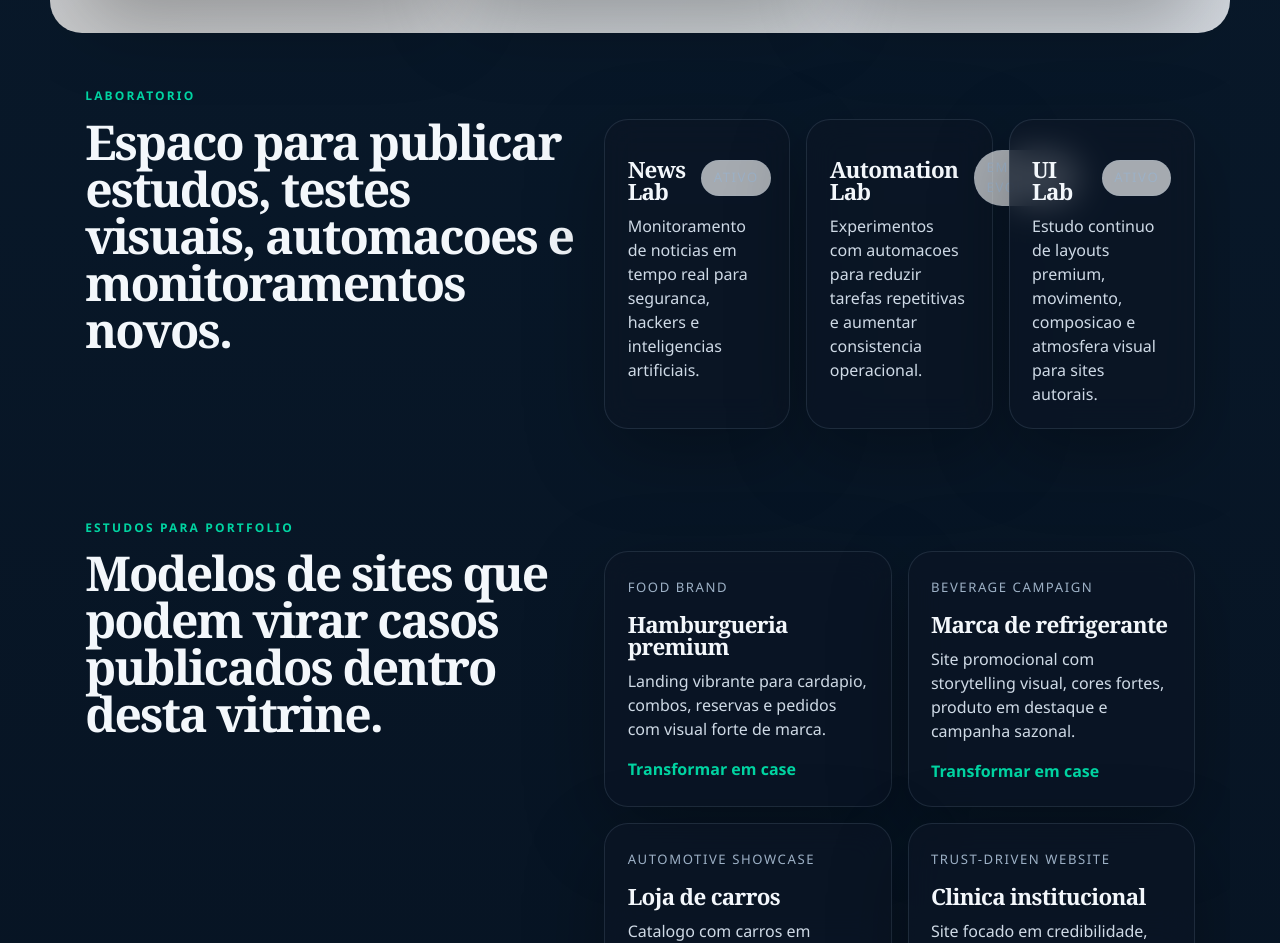
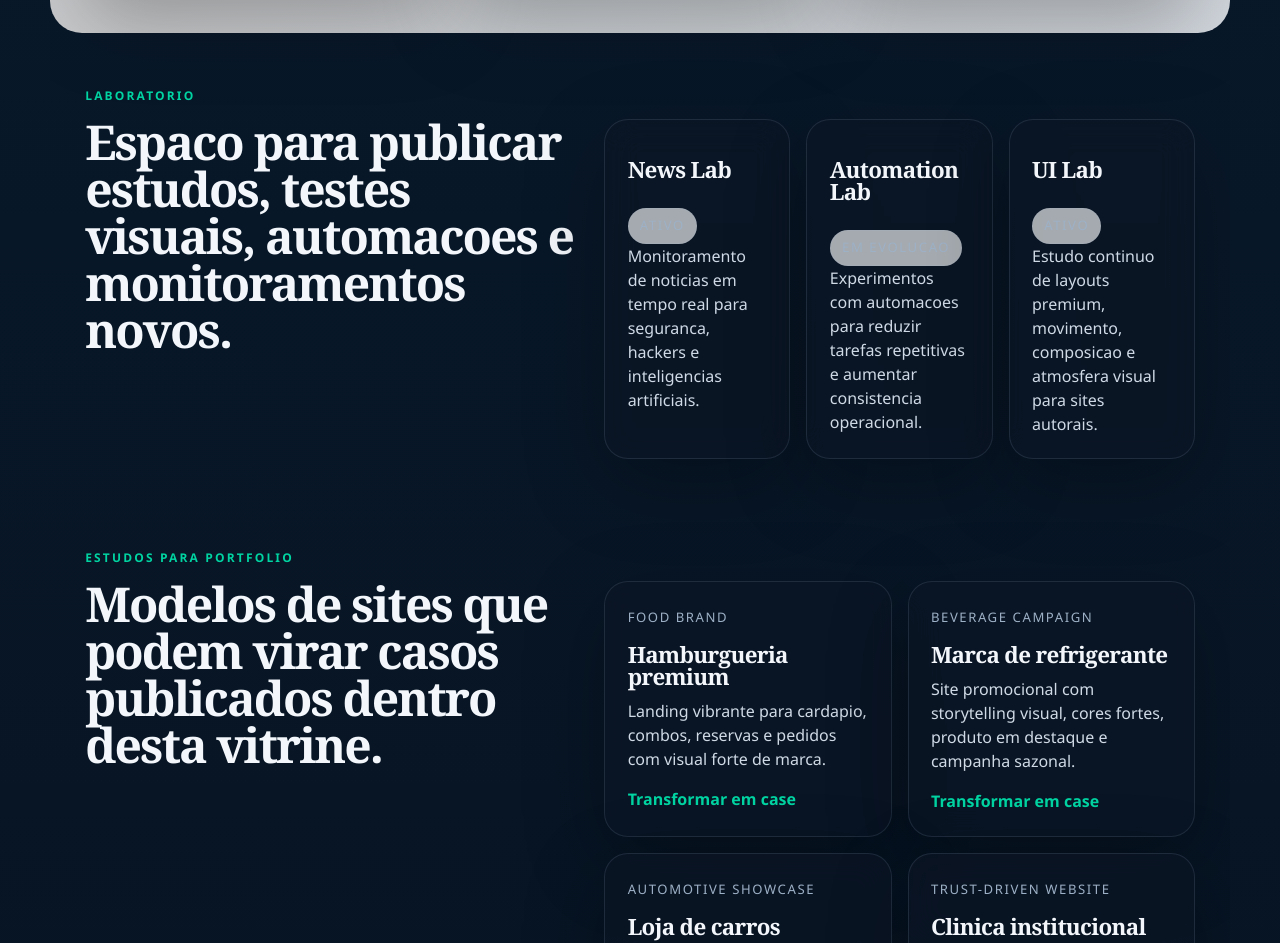
Before and after one commit to feijao89/cloudflare, a React (Vite) app: page / in a window 1280 px wide. Shown: the part 2524-3467 px from the top of the page. Built offline with nearby package versions, Linux system fonts and the light colour scheme.

Commit message:
Fix laboratory card status layout

```diff
--- a/src/App.css
+++ b/src/App.css
@@ -502,12 +502,14 @@
 
 .lab-head {
   display: flex;
-  align-items: center;
-  justify-content: space-between;
+  flex-direction: column;
+  align-items: flex-start;
   gap: 1rem;
 }
 
 .lab-status {
+  display: inline-flex;
+  width: fit-content;
   padding: 0.45rem 0.7rem;
   border-radius: 999px;
   border: 1px solid var(--line);
```
